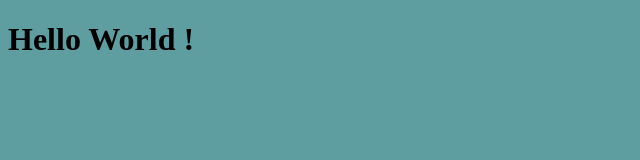
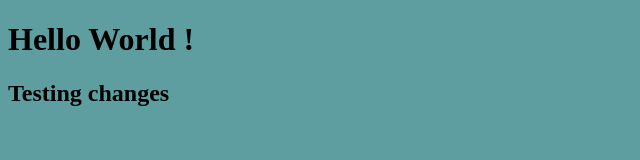
Before and after one commit to vilasparab/project1, a plain HTML site: page index.html in a window 1280 px wide. Shown: the whole page, without its empty margins (0-640 px from the left). Drawn offline with Linux system fonts and the light colour scheme.

Commit message:
this is first time done

```diff
--- a/index.html
+++ b/index.html
@@ -9,5 +9,6 @@
     </head>
     <body>
         <h1> Hello World ! </h1>
+        <h2> Testing changes</h2>
     </body>
 </html>
```
